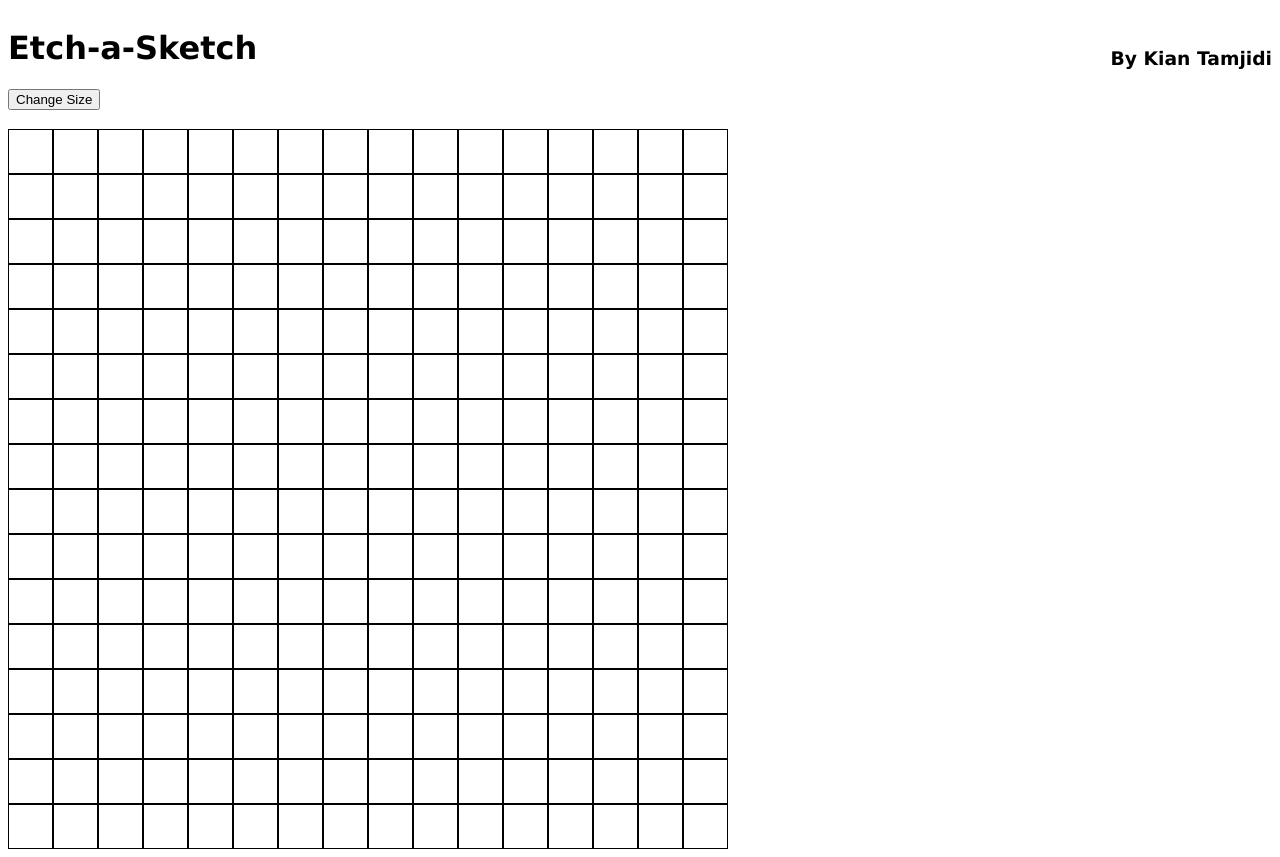
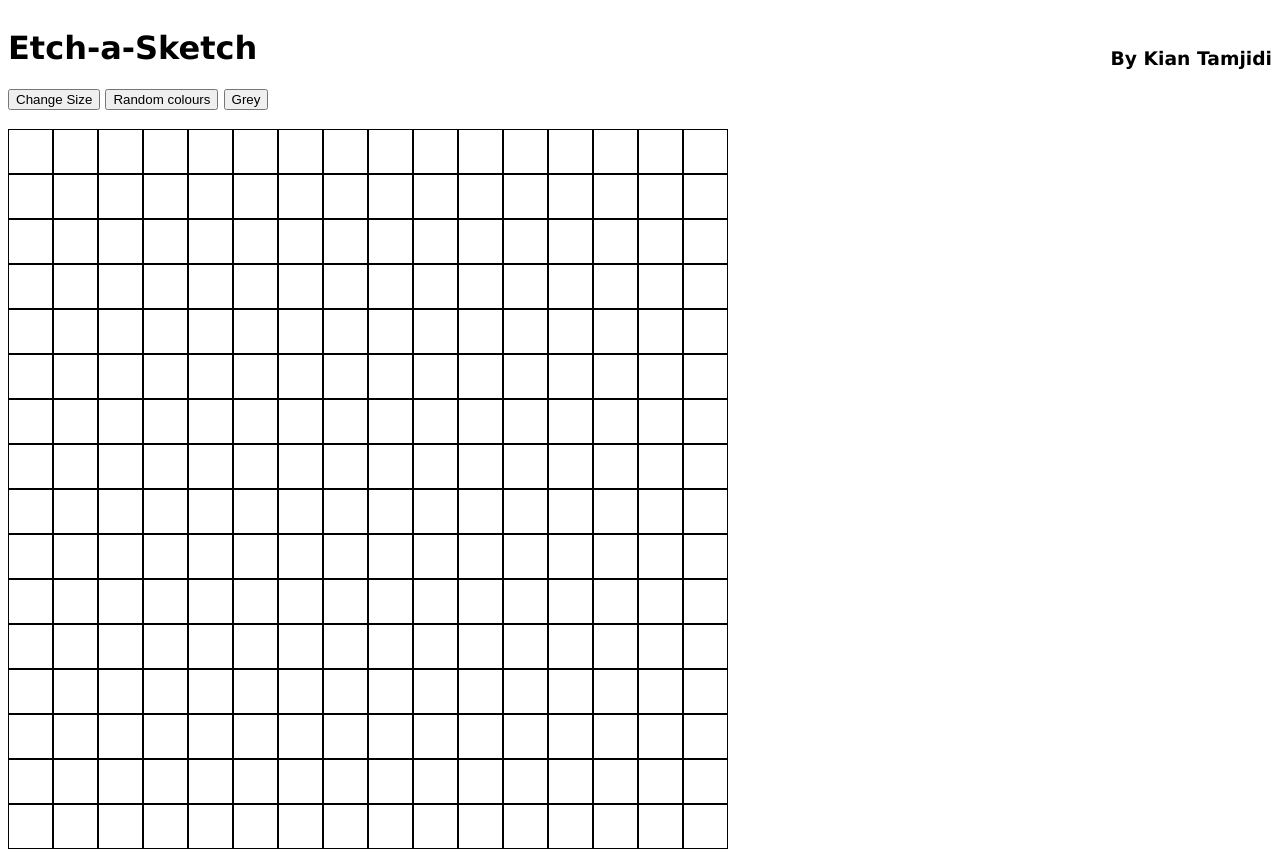
Before and after one commit to kian-tamjidi04/etch-a-sketch, a plain HTML site: page index.html in a window 1280 px wide. Drawn offline with Linux system fonts and the light colour scheme.

Commit message:
Add buttons to change colours

```diff
--- a/index.html
+++ b/index.html
@@ -11,6 +11,8 @@
             <div class="left">
                 <h1>Etch-a-Sketch</h1>
                 <button type="submit" class="sizeBtn">Change Size</button>
+                <button type="submit" class="RGB">Random colours</button>
+                <button type="submit" class="boringBtn">Grey</button>
             </div>
             <h3>By Kian Tamjidi</h3>
         </header>
```
